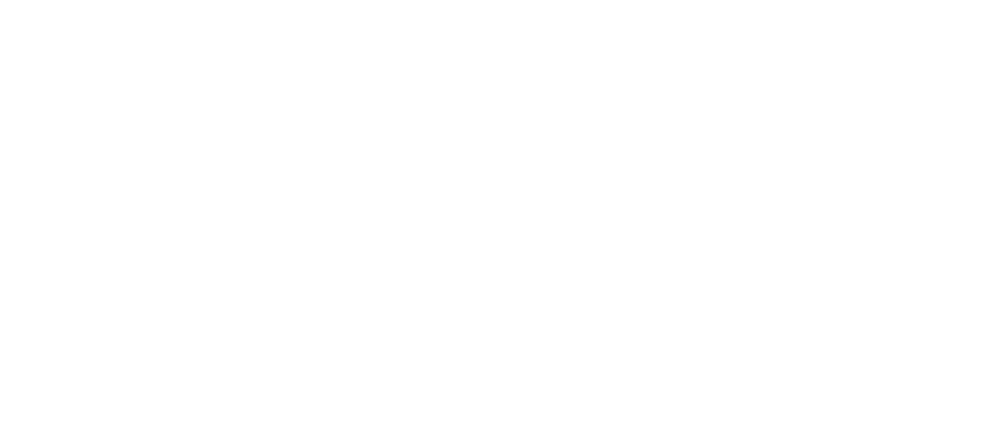
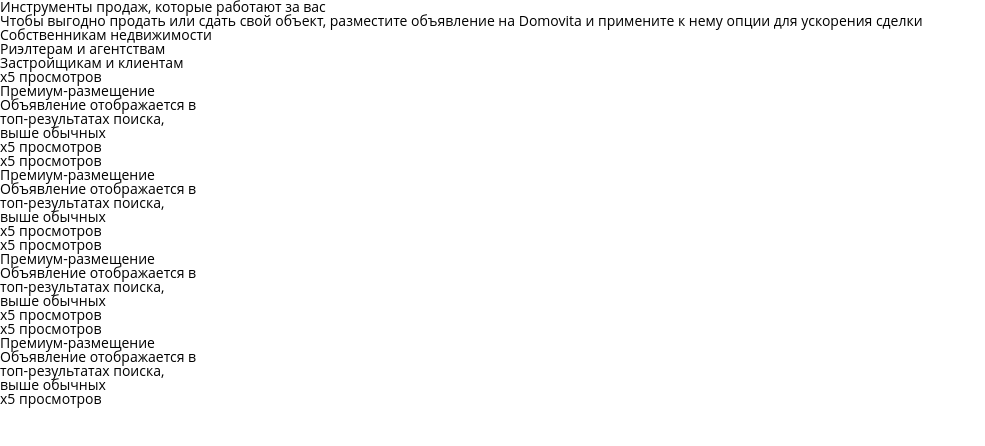
Before and after one commit to GrigorenkoKate/tariff_adaptive, a plain HTML site: page index.html in a window 1280 px wide. Shown: the whole page, without its empty margins (0-985 px from the left). Drawn offline with Linux system fonts and the light colour scheme.

Commit message:
структура html

```diff
--- a/index.html
+++ b/index.html
@@ -8,6 +8,87 @@
    <title>Tariff</title>
 </head>
 <body>
+   <div class="container">
+      <div class="text">
+         <div class="text__header">Инструменты продаж, которые работают за вас</div>
+         <div class="text__description">Чтобы выгодно продать или сдать свой объект, разместите объявление на Domovita и примените к нему опции для ускорения сделки</div>
+      </div>
+      <div class="client">
+         <div class="client__owner">Собственникам недвижимости</div>
+         <div class="client__agent">Риэлтерам и агентствам</div>
+         <div class="client__builder">Застройщикам и клиентам</div>
+      </div>
+      <div class="tariff">
+         <div class="tariff__30">
+            <div class="block">
+               <div class="block__content">
+                  <div class="block__views block__views--mobile">
+                     <div class="views-tile"> х5 просмотров</div>
+                  </div>
+                  <div class="modal__title">Премиум-размещение</div>
+                  <div class="modal__text">Объявление отображается в <br> топ-результатах поиска,<br> выше обычных </div>
+                  <div class="block__stickers">
+                     <div class="block__views block__views--desktop">
+                        <div class="views-tile"> х5 просмотров</div>
+                     </div>
+                  </div>
+               </div>
+               <div class="block__img"></div>
+            </div>
+         </div>
+         <div class="tariff__14">
+            <div class="block">
+               <div class="block__content">
+                  <div class="block__views block__views--mobile">
+                     <div class="views-tile"> х5 просмотров</div>
+                  </div>
+                  <div class="modal__title">Премиум-размещение</div>
+                  <div class="modal__text">Объявление отображается в <br> топ-результатах поиска,<br> выше обычных </div>
+                  <div class="block__stickers">
+                     <div class="block__views block__views--desktop">
+                        <div class="views-tile"> х5 просмотров</div>
+                     </div>
+                  </div>
+               </div>
 
+               <div class="block__img"></div>
+            </div>
+         </div>
+         <div class="tariff__color">
+            <div class="block">
+               <div class="block__content">
+                  <div class="block__views block__views--mobile">
+                     <div class="views-tile"> х5 просмотров</div>
+                  </div>
+                  <div class="modal__title">Премиум-размещение</div>
+                  <div class="modal__text">Объявление отображается в <br> топ-результатах поиска,<br> выше обычных </div>
+                  <div class="block__stickers">
+                     <div class="block__views block__views--desktop">
+                        <div class="views-tile"> х5 просмотров</div>
+                     </div>
+                  </div>
+               </div>
+
+               <div class="block__img"></div>
+            </div>
+         </div>
+         <div class="tariff__up"><div class="block">
+            <div class="block__content">
+               <div class="block__views block__views--mobile">
+                  <div class="views-tile"> х5 просмотров</div>
+               </div>
+               <div class="modal__title">Премиум-размещение</div>
+               <div class="modal__text">Объявление отображается в <br> топ-результатах поиска,<br> выше обычных </div>
+               <div class="block__stickers">
+                  <div class="block__views block__views--desktop">
+                     <div class="views-tile"> х5 просмотров</div>
+                  </div>
+               </div>
+            </div>
+
+            <div class="block__img"></div>
+         </div></div>
+      </div>
+   </div>
 </body>
 </html>
--- a/style.css
+++ b/style.css
@@ -78,3 +78,6 @@ h6 {
    font-weight: 400;
 }
 /*--------------------*/
+body {
+   font-family: "Open Sans", sans-serif;
+}
```
